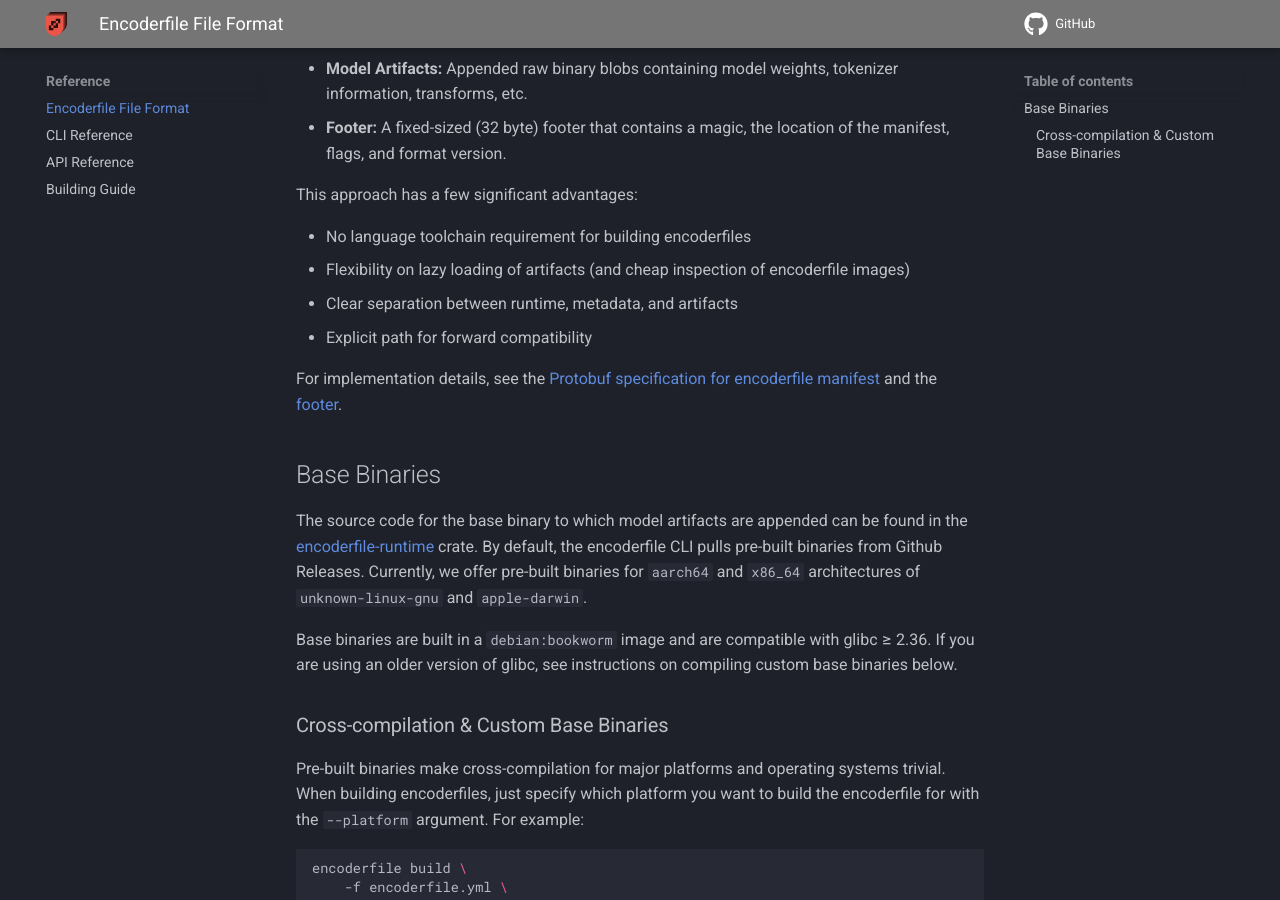
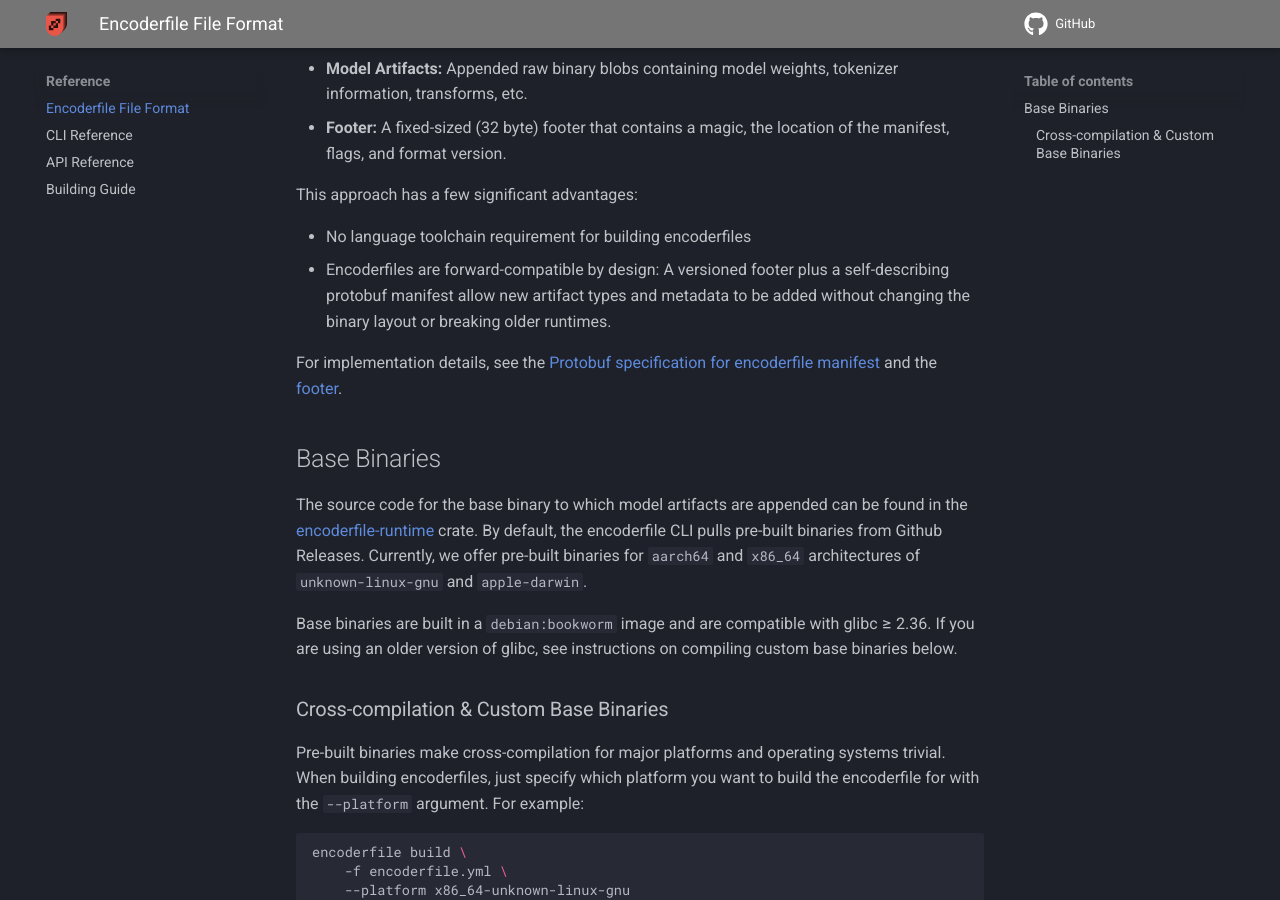
Before and after one commit to mozilla-ai/encoderfile, an MkDocs documentation site: the page built from docs/reference/file_format.md, in a window 1280 px wide and 900 px high, scrolled down 399 px. Built offline with MkDocs 1.6.1 and Material for MkDocs 9.7.7, drawn with Linux system fonts in a browser that asks for light colours; comment, search, counter and statistics services are not loaded.

Commit message:
more specifity on forward compatiblity

```diff
--- a/docs/reference/file_format.md
+++ b/docs/reference/file_format.md
@@ -12,9 +12,7 @@ Encoderfiles are comprised of 4 parts (in order):
 This approach has a few significant advantages:
 
 - No language toolchain requirement for building encoderfiles
-- Flexibility on lazy loading of artifacts (and cheap inspection of encoderfile images)
-- Clear separation between runtime, metadata, and artifacts
-- Explicit path for forward compatibility
+- Encoderfiles are forward-compatible by design: A versioned footer plus a self-describing protobuf manifest allow new artifact types and metadata to be added without changing the binary layout or breaking older runtimes.
 
 For implementation details, see the [Protobuf specification for encoderfile manifest](https://github.com/mozilla-ai/encoderfile/blob/main/encoderfile/proto/manifest.proto) and the [footer](https://github.com/mozilla-ai/encoderfile/blob/main/encoderfile/src/format/footer.rs).
 
```
